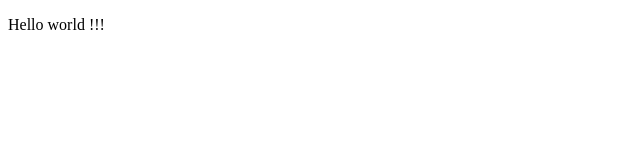
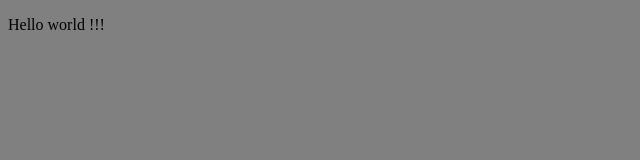
Before and after one commit to Touptwi/DigiFab, a plain HTML site: page index.html in a window 1280 px wide. Shown: the whole page, without its empty margins (0-640 px from the left). Drawn offline with Linux system fonts and the light colour scheme.

Commit message:
background test

```diff
--- a/index.html
+++ b/index.html
@@ -8,7 +8,7 @@
 </head>
 
 
-<body>
+<body style="background:grey">
     <p>Hello world !!!<p>
 </body>
 
```
